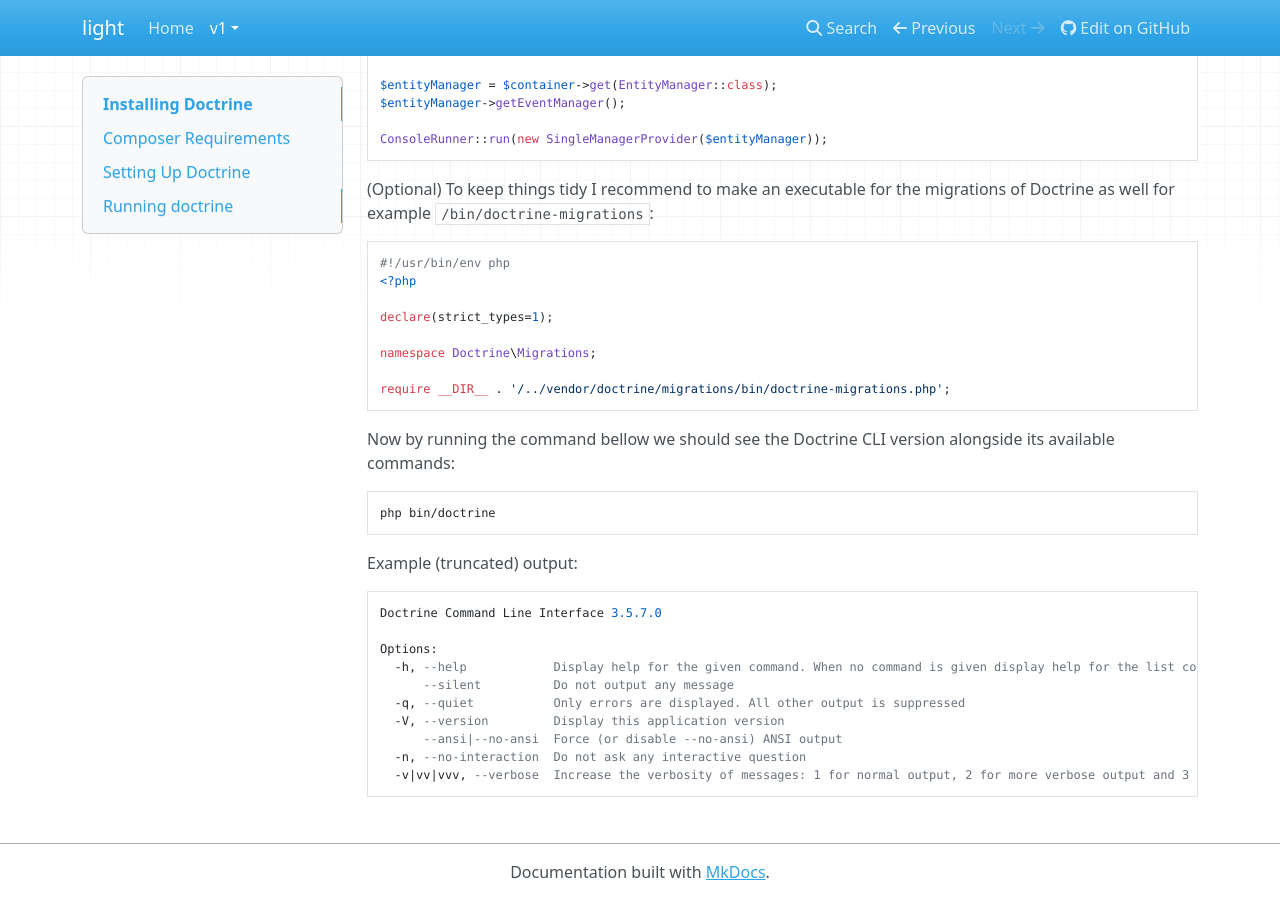
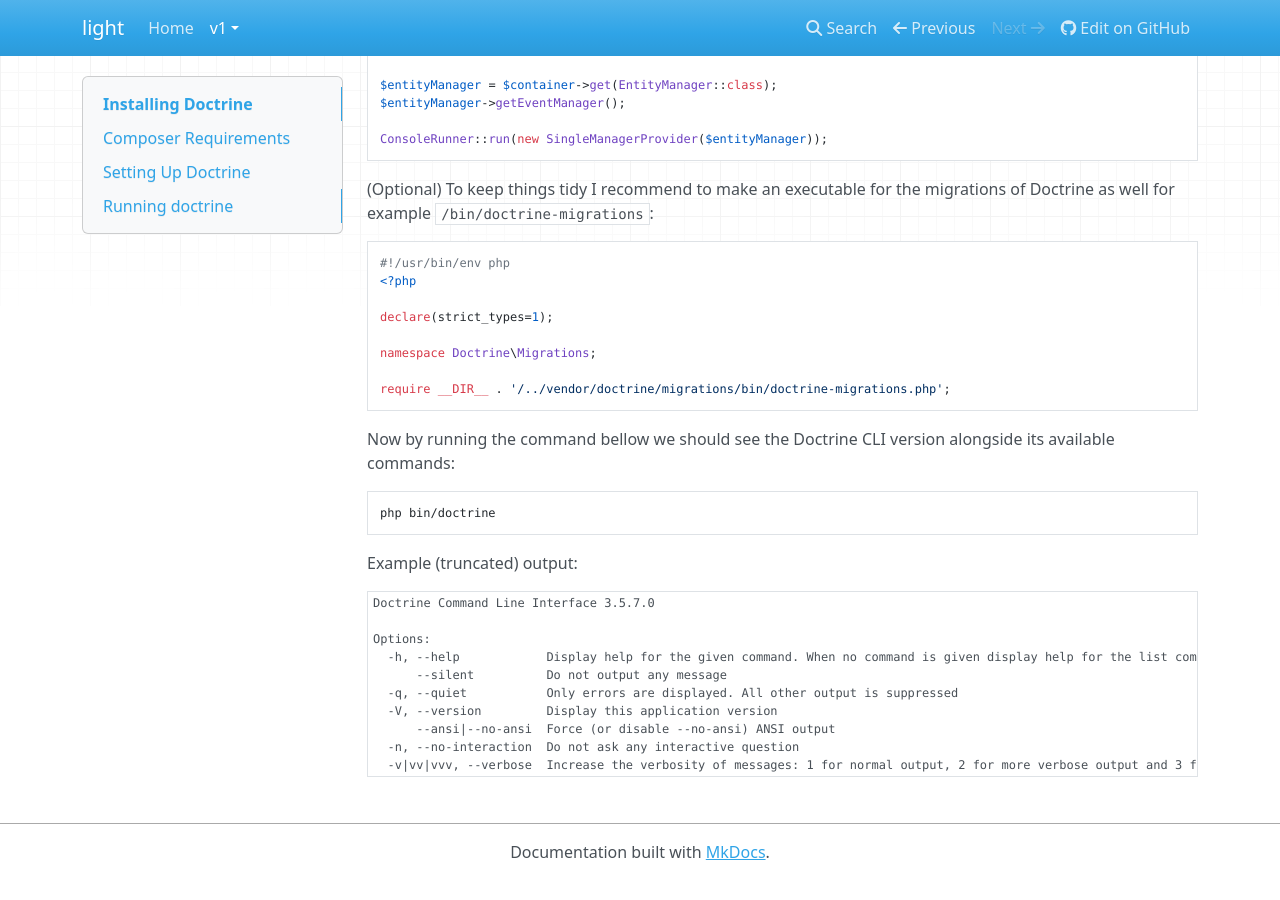
Before and after one commit to dotkernel/light-documentation, an MkDocs documentation site: the page built from docs/book/v1/tutorials/doctrine-installation.md, in a window 1280 px wide and 900 px high, scrolled down 5090 px. Built offline with MkDocs 1.6.1, drawn with Linux system fonts in a browser that asks for light colours; nearby versions of some CDN libraries.

Commit message:
Installing doctrine guide
Signed-off-by: Howriq <horea@rospace.com>

````diff
--- a/docs/book/v1/tutorials/doctrine-installation.md
+++ b/docs/book/v1/tutorials/doctrine-installation.md
@@ -298,7 +298,7 @@ php bin/doctrine
 
 Example (truncated) output:
 
-```
+```terminaloutput
 Doctrine Command Line Interface 3.5.7.0
 
 Options:
````
